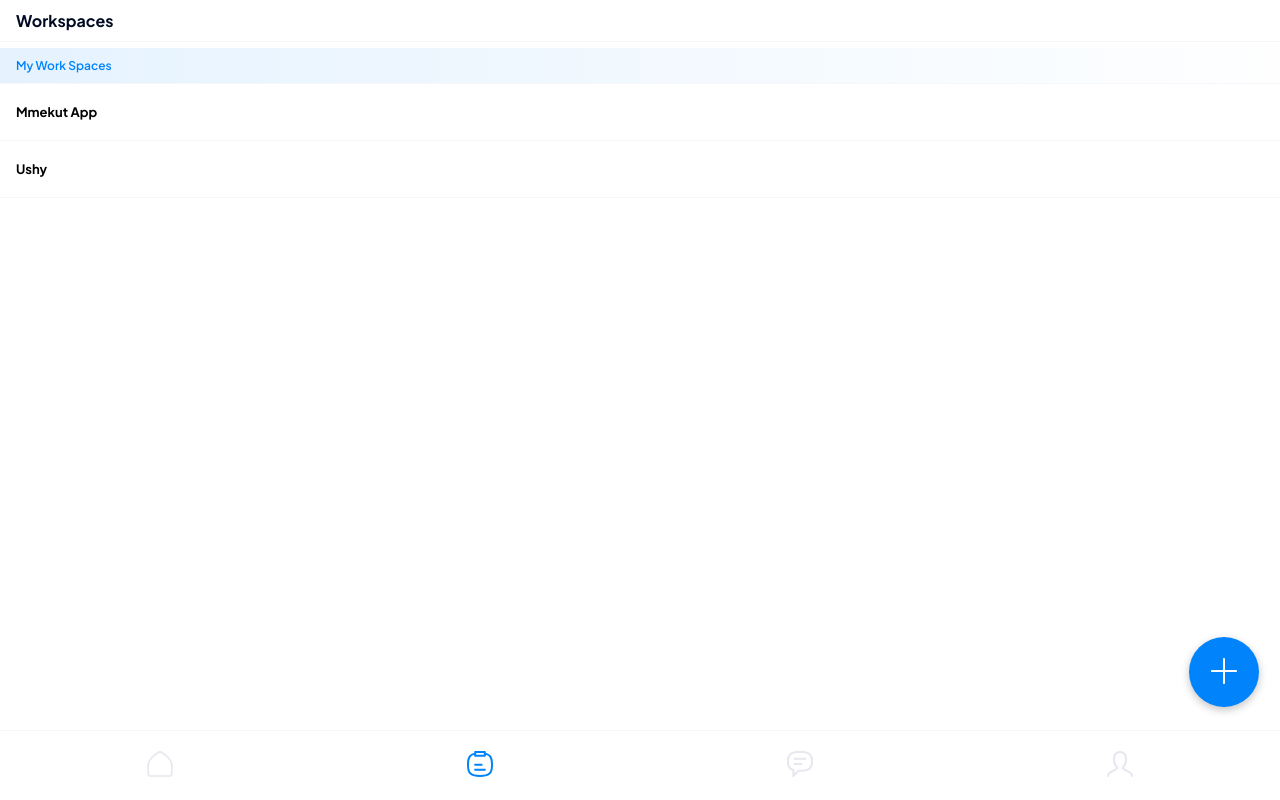
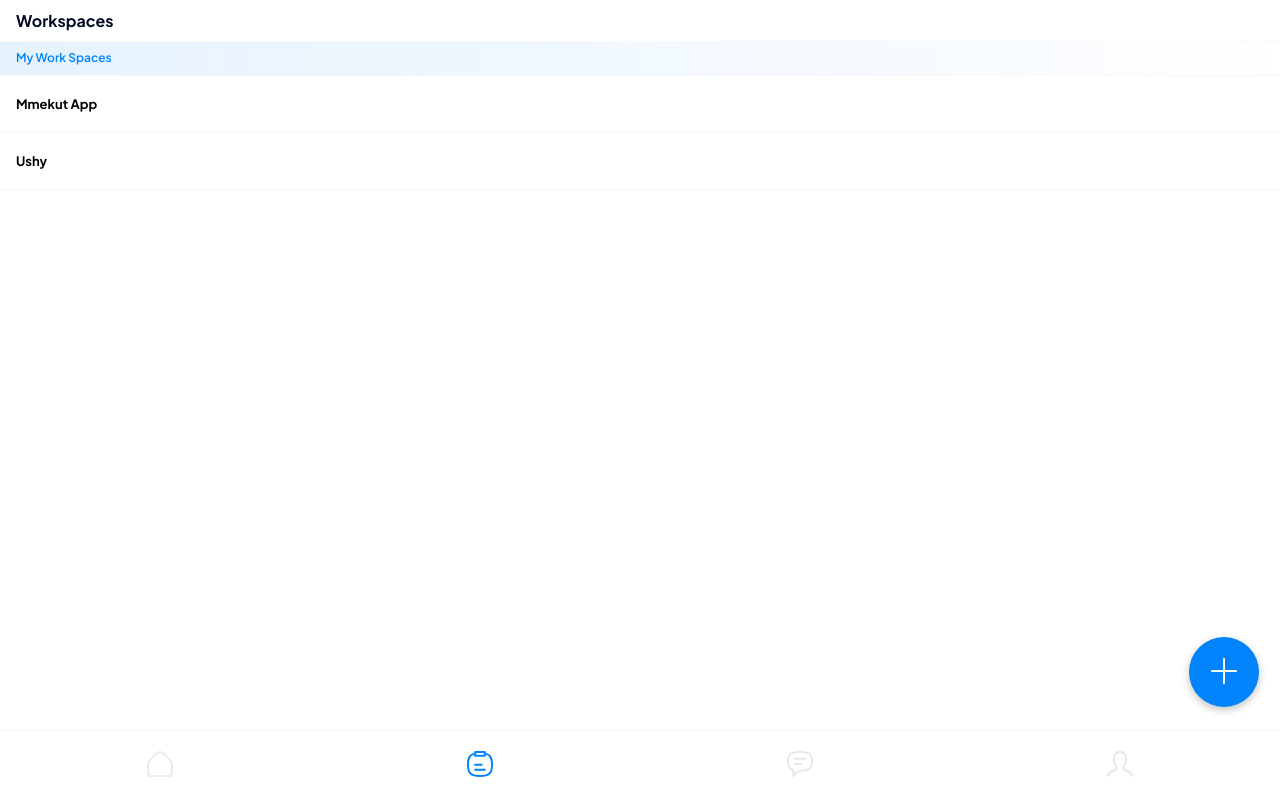
Before and after one commit to 9trocoder/mmekut, a React (Create React App) app: page /workspace in a window 1280 px wide. Built offline with nearby package versions, Linux system fonts and the light colour scheme.

Commit message:
Update workspacepage.css

```diff
--- a/src/pages/workspacepage/workspacepage.css
+++ b/src/pages/workspacepage/workspacepage.css
@@ -1,5 +1,5 @@
 .workspacepage__cnt {
-  margin-top: 3rem;
+  margin-top: 2.5rem;
 }
 
 .createworkspace__inputitem p {
```
